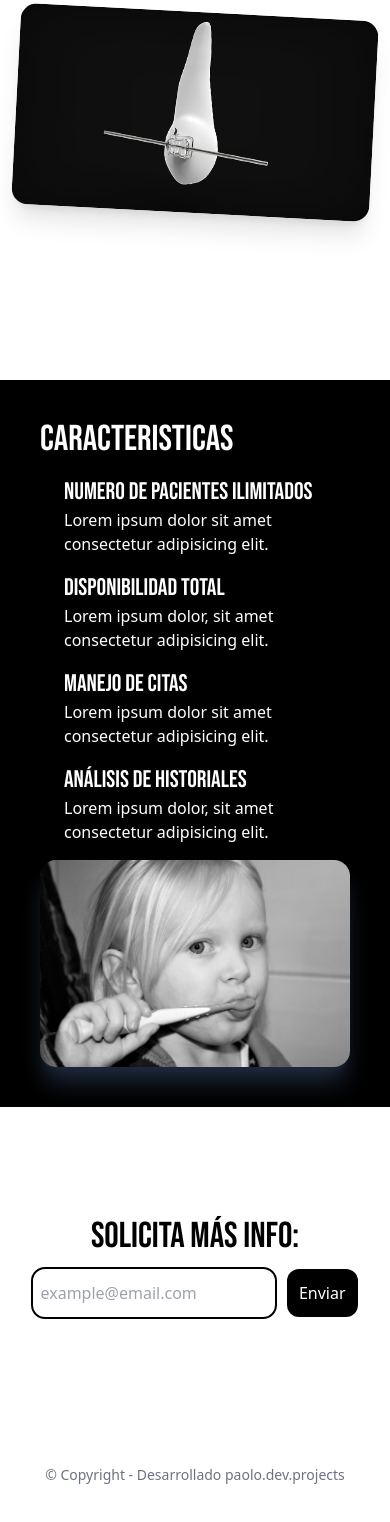
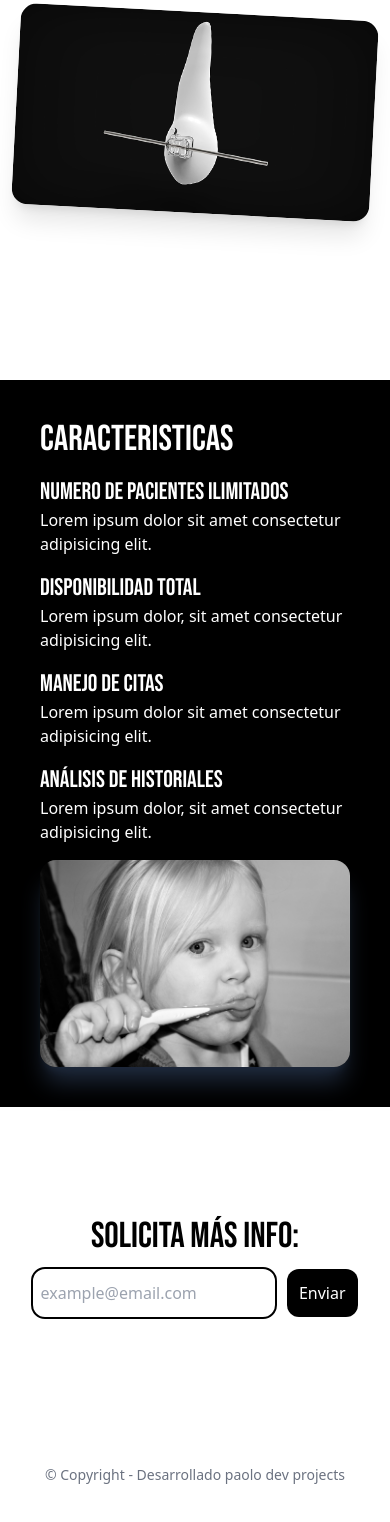
Before and after one commit to paolochmprojects/odontapp-front, a React (Vite) app: page / in a window 390 px wide. Shown: the part 468-1990 px from the top of the page. Built offline with nearby package versions, Linux system fonts and the light colour scheme.

Commit message:
[FIX] styles

```diff
--- a/src/components/FooterCompnent.tsx.tsx
+++ b/src/components/FooterCompnent.tsx.tsx
@@ -2,7 +2,7 @@ const FooterComponent = () => {
     return (
         <footer className="h-24 flex items-center justify-center">
             <p className="text-center text-sm text-gray-500">
-                &copy; Copyright - Desarrollado paolo.dev.projects
+                &copy; Copyright - Desarrollado paolo dev projects
             </p>
         </footer>
     )
--- a/src/pages/HomePage.tsx
+++ b/src/pages/HomePage.tsx
@@ -34,7 +34,7 @@ const HomePage = () => {
                 <div className="max-w-screen-lg mx-auto bg-black text-white min-h-80 p-10">
                     <h2 className="font-bebas-neue text-4xl">Caracteristicas</h2>
                     <div className="flex flex-wrap items-center">
-                        <ul className="px-6 md:py-2 md:w-1/3">
+                        <ul className="md:px-6 md:py-2 md:w-1/3">
                             <li className="mt-4">
                                 <h3 className="font-bebas-neue text-2xl">Numero de pacientes ilimitados</h3>
                                 <p>
@@ -48,7 +48,7 @@ const HomePage = () => {
                                 </p>
                             </li>
                         </ul>
-                        <ul className="px-6 md:py-2 md:w-1/3">
+                        <ul className="md:px-6 md:py-2 md:w-1/3">
                             <li className="mt-4">
                                 <h3 className="font-bebas-neue text-2xl">Manejo de citas</h3>
                                 <p>
```
